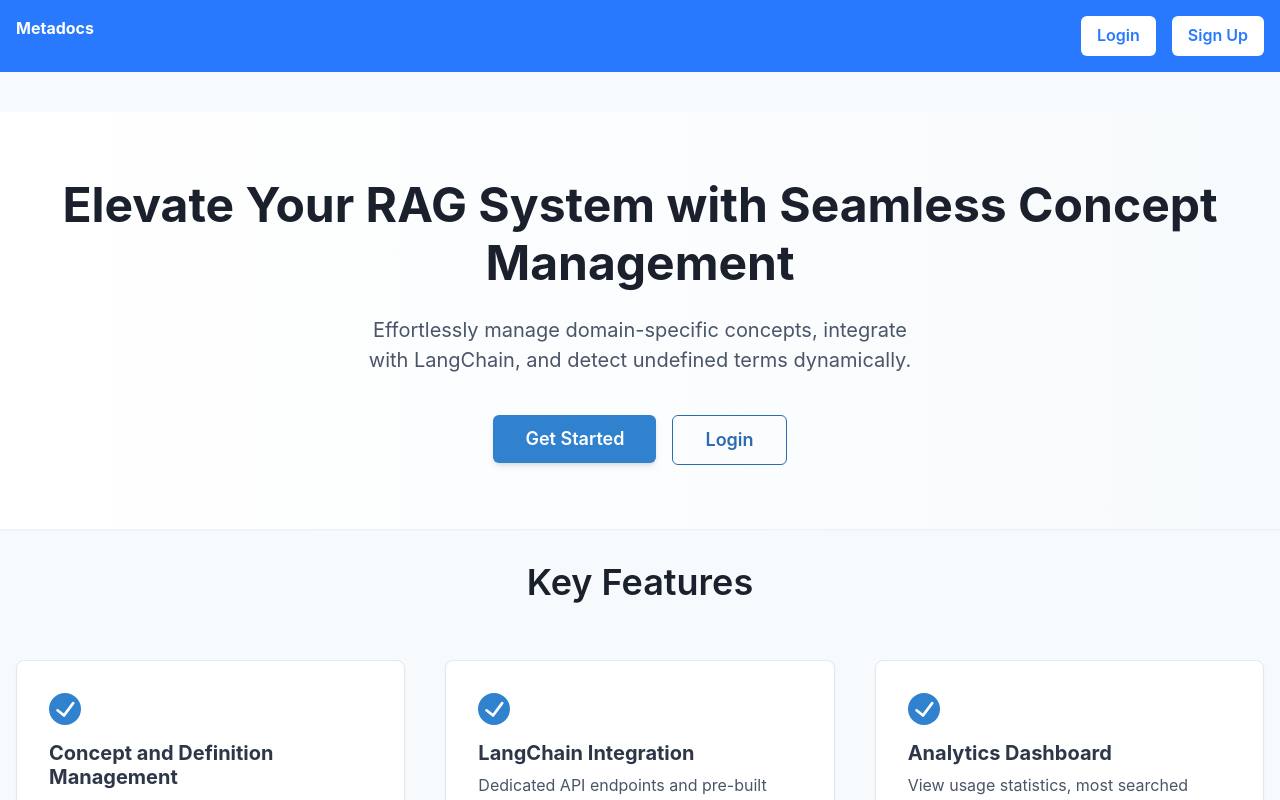
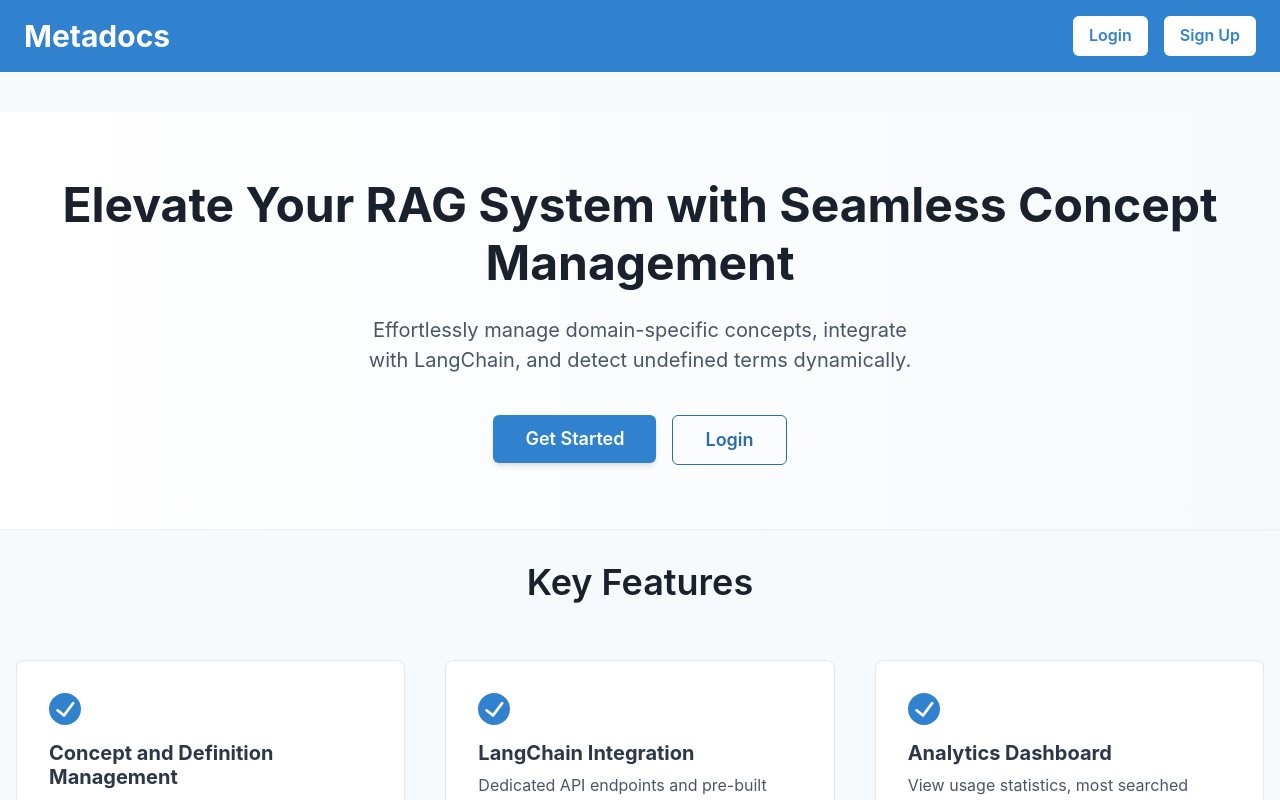
Before and after one commit to ravediamond/metadocs, a React (Create React App) app in the folder frontend/: page / in a window 1280 px wide. Shown: the top 800 px of the page. Built offline with nearby package versions, Linux system fonts and the light colour scheme.

Commit message:
feat: made nevbar style better

```diff
--- a/frontend/src/components/Navbar.js
+++ b/frontend/src/components/Navbar.js
@@ -1,5 +1,5 @@
 import React, { useContext } from 'react';
-import { Box, Button } from '@chakra-ui/react';
+import { Box, Button, Flex, Heading } from '@chakra-ui/react';
 import AuthContext from '../context/AuthContext';
 import { Link } from 'react-router-dom';
 
@@ -7,32 +7,55 @@ const Navbar = () => {
   const { token, handleLogout } = useContext(AuthContext);
 
   return (
-    <Box p={4} bg="#2979FF" color="white" display="flex" justifyContent="space-between">
-      {/* Link to the homepage */}
-      <Box fontWeight="bold">
-        <Link to="/dashboard" style={{ textDecoration: 'none', color: 'white' }}>Metadocs</Link>
-      </Box>
-      <Box>
+    <Box bg="blue.500" color="white" py={4} px={6} shadow="md">
+      <Flex justify="space-between" align="center" maxW="container.xl" mx="auto">
+        {/* Brand / Logo */}
+        <Heading as={Link} to="/dashboard" size="lg" color="white" fontWeight="bold" _hover={{ textDecoration: 'none' }}>
+          Metadocs
+        </Heading>
+
+        {/* Navigation Links */}
+        <Flex align="center">
           {token ? (
             <>
               {/* Logout Button */}
-            <Button onClick={handleLogout} bg="white" color="#2979FF" mr={4} _hover={{ bg: "#F1F1F1" }}>
+              <Button
+                onClick={handleLogout}
+                bg="white"
+                color="blue.500"
+                mr={4}
+                _hover={{ bg: "gray.100" }}
+              >
                 Logout
               </Button>
             </>
           ) : (
             <>
-            {/* Login Link as Button */}
-            <Button as={Link} to="/login" bg="white" color="#2979FF" mr={4} _hover={{ bg: "#F1F1F1" }}>
+              {/* Login Button */}
+              <Button
+                as={Link}
+                to="/login"
+                bg="white"
+                color="blue.500"
+                mr={4}
+                _hover={{ bg: "gray.100" }}
+              >
                 Login
               </Button>
-            {/* Sign Up Link as Button */}
-            <Button as={Link} to="/signup" bg="white" color="#2979FF" _hover={{ bg: "#F1F1F1" }}>
+              {/* Sign Up Button */}
+              <Button
+                as={Link}
+                to="/signup"
+                bg="white"
+                color="blue.500"
+                _hover={{ bg: "gray.100" }}
+              >
                 Sign Up
               </Button>
             </>
           )}
-      </Box>
+        </Flex>
+      </Flex>
     </Box>
   );
 };
```
Lines whose indentation alone changed are shown as unchanged.
